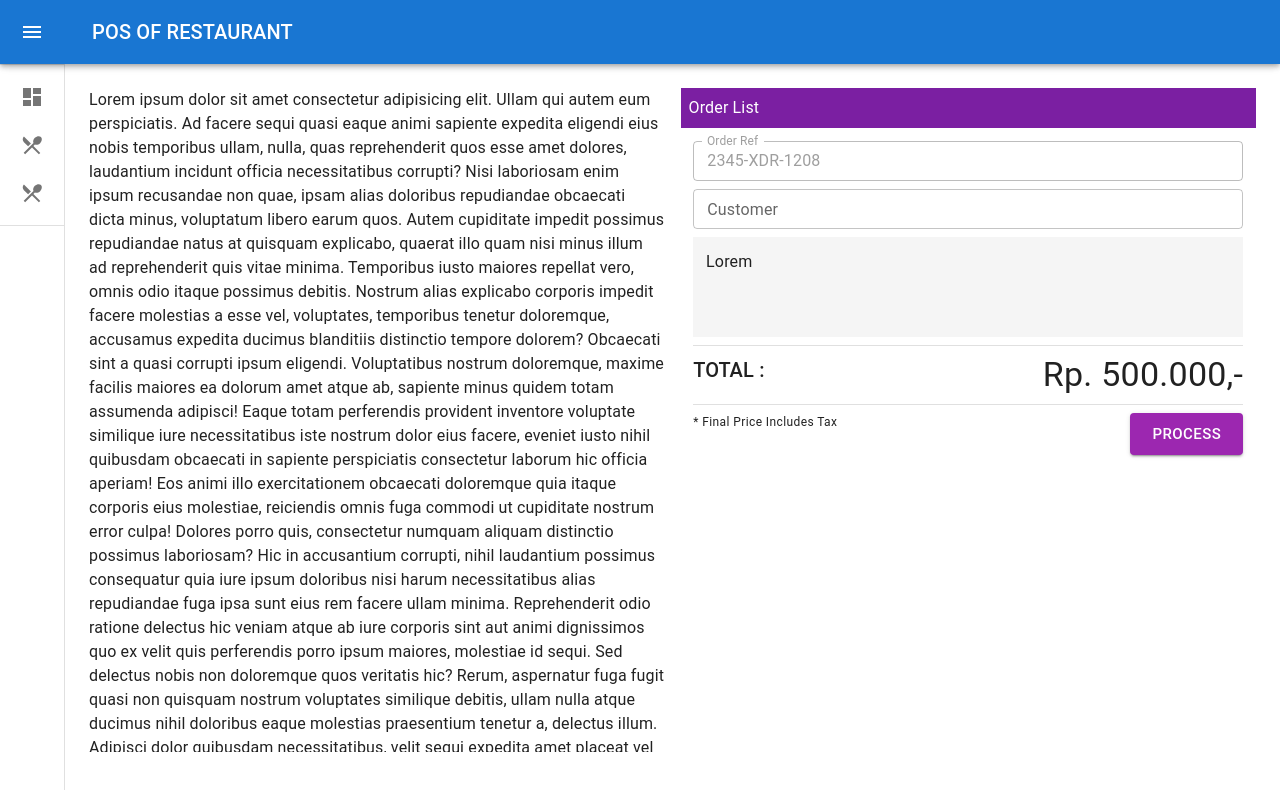
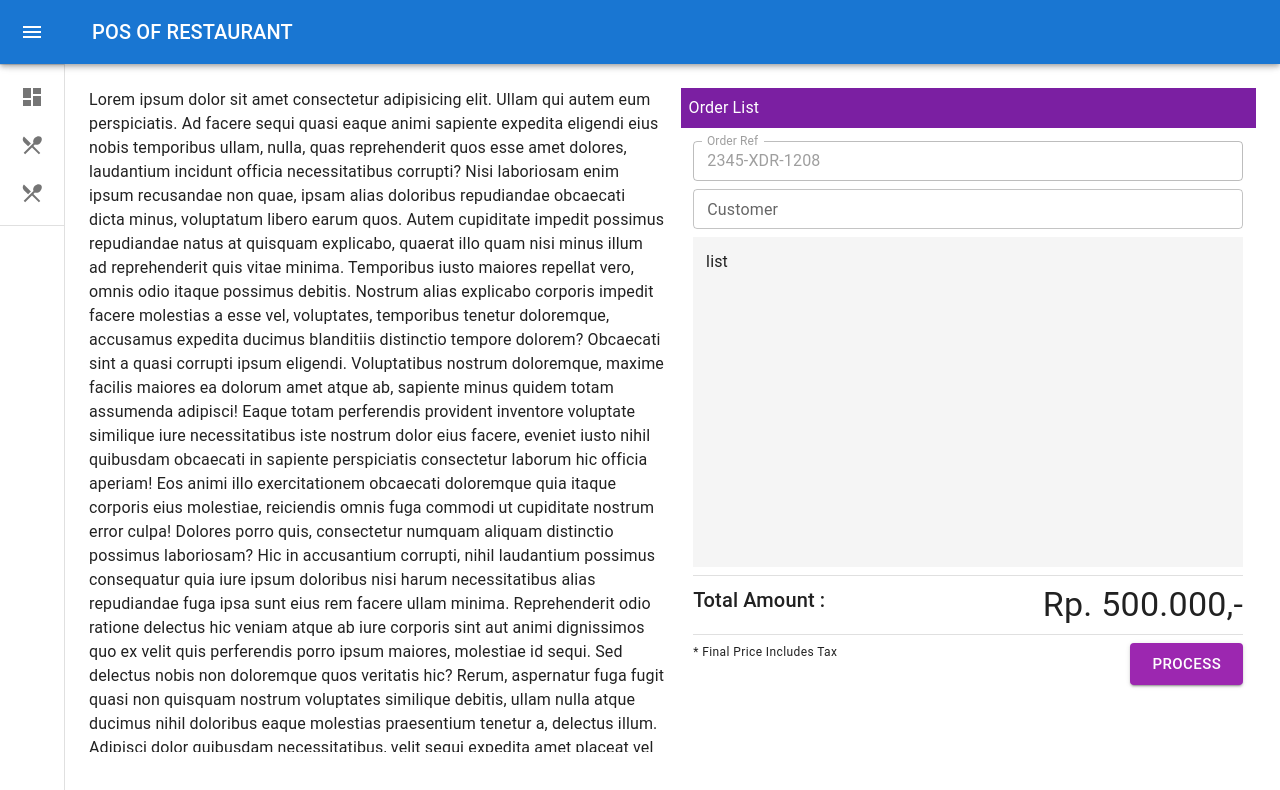
Before and after one commit to faisalsaid/POS-DEMO-REACT, a React (Create React App) app: page /order in a window 1280 px wide. Shown: the top 790 px of the page. Built offline with nearby package versions, Linux system fonts and the light colour scheme.

Commit message:
fix order form hight

```diff
--- a/src/feature/order/Order.jsx
+++ b/src/feature/order/Order.jsx
@@ -67,17 +67,17 @@ const Order = () => {
                 width: '100%',
                 backgroundColor: 'whitesmoke',
                 minHeight: '100px',
-                maxHeight: '210px',
+                height: '330px',
                 padding: '.8rem',
                 overflowY: 'scroll',
               }}
             >
-              Lorem
+              list
             </Box>
             <Divider />
             <Stack direction={'row'} justifyContent="space-between">
               <Typography variant="h6" component={'div'}>
-                TOTAL :
+                Total Amount :
               </Typography>
               <Typography variant="h4" component={'div'}>
                 Rp. 500.000,-
```
